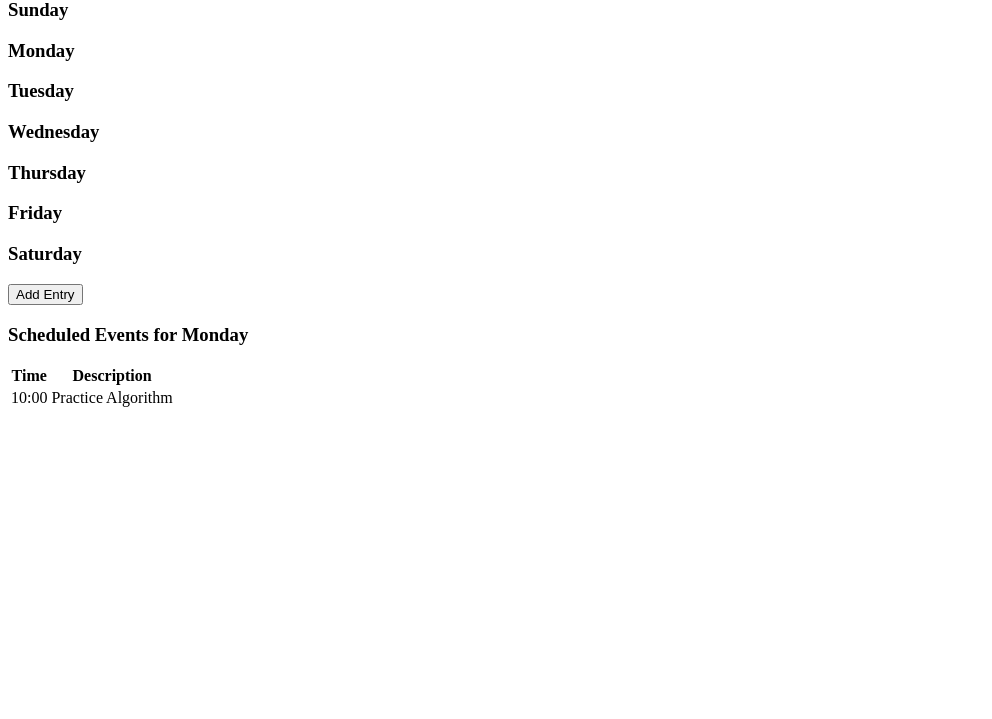
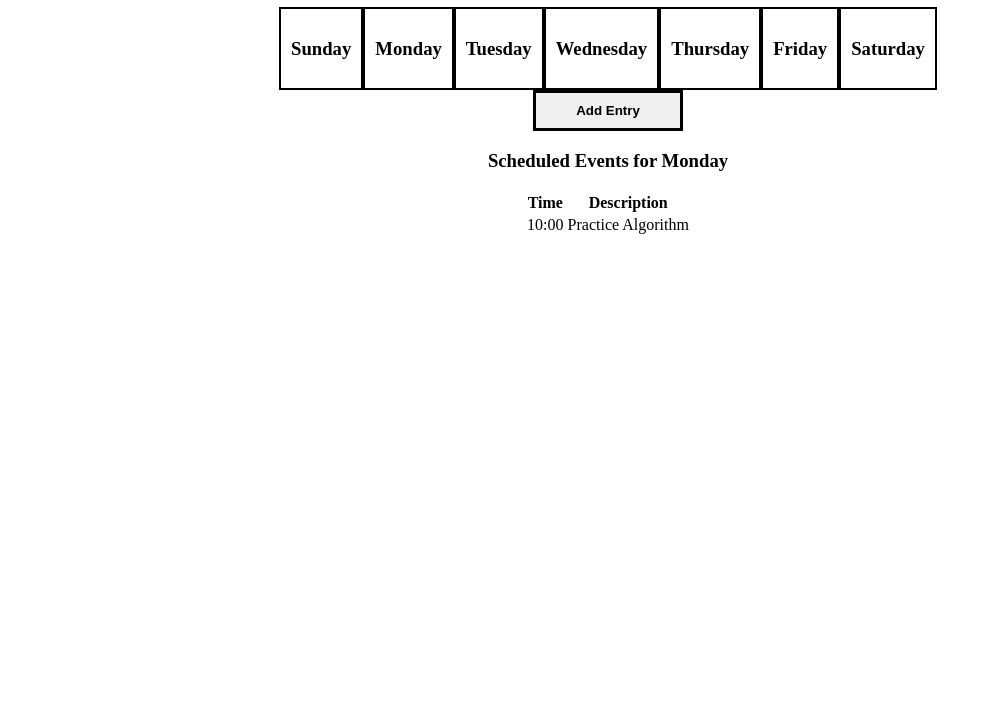
Before and after one commit to saraysc/week-planner, a website: page index.html in a window 1280 px wide. Shown: the part 81-800 px from the top of the page, without its empty margins (0-992 px from the left). Drawn offline with Linux system fonts and the light colour scheme.

Commit message:
CSS added

```diff
--- a/index.html
+++ b/index.html
@@ -7,6 +7,7 @@
   <link rel="stylesheet" href="styles.css">
 </head>
 <body>
+  <div class="container-main">
     <div><h1>Weekly Planner</h1></div>
     <div class="week">
       <div class="weekday">
@@ -33,7 +34,7 @@
     </div>
 
     <div>
-    <button>Add Entry</button>
+      <button class="button">Add Entry</button>
     </div>
 
     <div>
@@ -52,8 +53,21 @@
           <td>10:00</td>
           <td>Practice Algorithm</td>
         </tr>
+        <tr>
+          <td></td>
+          <td></td>
+        </tr>
+        <tr>
+          <td></td>
+          <td></td>
+        </tr>
+        <tr>
+          <td></td>
+          <td></td>
+        </tr>
       </tbody>
     </table>
+  </div>
   <script src="main.js"></script>
 </body>
 </html>
--- a/styles.css
+++ b/styles.css
@@ -0,0 +1,24 @@
+.container-main {
+  display: flex;
+  width: 1200px;
+  justify-content: center;
+  flex-direction: column;
+  align-items: center;
+}
+
+.week {
+  display: flex;
+}
+
+.weekday {
+  border: 2px solid black;
+  padding: 10px;
+}
+
+.button {
+  border: 3px solid black;
+  font-weight: 600;
+  padding: 10px;
+  width: 150px;
+  box-shadow: 15px;
+}
```
Lines whose indentation alone changed are shown as unchanged.
